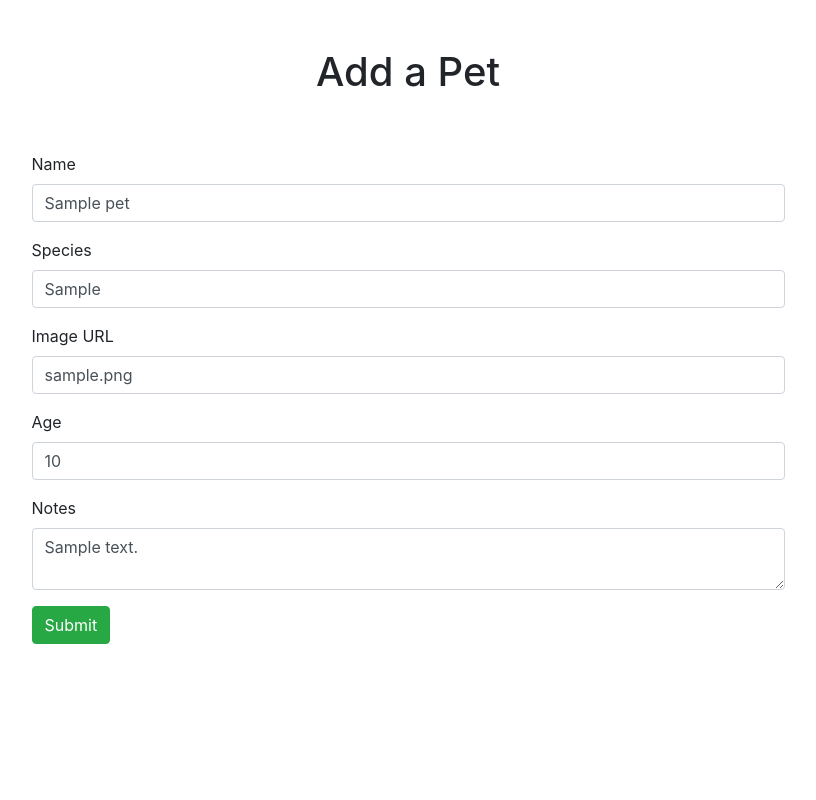
After one commit to johnathan-booy/Adopt, a Flask app: page /1/edit in a window 1280 px wide. The commit adds this page. Shown: the whole page, without its empty margins (232-1048 px from the left). Run offline with Flask 3, Linux system fonts and the light colour scheme; tables that the repository leaves empty hold one stand-in row (values such as "Sample post"); some libraries are stand-ins or nearby versions.

Commit message:
Handle Edit Form

```diff
--- a/app.py
+++ b/app.py
@@ -22,9 +22,16 @@ def home_page():
     return render_template('home.html', pets=pets)
 
 
+@app.route('/<int:id>', methods=['GET'])
+def pet_details(id):
+    """Shows details about a specific pet"""
+    pet = Pet.query.get_or_404(id)
+    return render_template('details.html', pet=pet)
+
+
 @app.route('/add', methods=['GET', 'POST'])
 def add_pet_form():
-    """Shows a form that lets users add a new pet"""
+    """Shows a form to add a new pet"""
     form = PetForm()
 
     if form.validate_on_submit():
@@ -41,3 +48,21 @@ def add_pet_form():
         return redirect('/')
     else:
         return render_template('add-pet.html', form=form)
+
+
+@app.route('/<int:id>/edit', methods=['GET', 'POST'])
+def edit_pet_form(id):
+    """Shows a form to edit an existing pet"""
+    pet = Pet.query.get_or_404(id)
+    form = PetForm(obj=pet)
+
+    if form.validate_on_submit():
+        pet.name = form.name.data
+        pet.species = form.species.data
+        pet.image_url = form.image_url.data
+        pet.age = form.age.data
+        pet.notes = form.notes.data
+        db.session.commit()
+        return redirect(f'/{id}')
+    else:
+        return render_template('edit-pet.html', form=form)
--- a/forms.py
+++ b/forms.py
@@ -1,7 +1,7 @@
 from tokenize import String
 from flask_wtf import FlaskForm
 from wtforms import StringField, IntegerField, URLField, TextAreaField
-from wtforms.validators import InputRequired, Optional, URL
+from wtforms.validators import InputRequired, Optional, URL, NumberRange
 
 
 class PetForm(FlaskForm):
@@ -9,5 +9,6 @@ class PetForm(FlaskForm):
     name = StringField("Name", validators=[InputRequired()])
     species = StringField("Species", validators=[InputRequired()])
     image_url = URLField("Image URL", validators=[Optional(), URL()])
-    age = IntegerField("Age", validators=[Optional()])
+    age = IntegerField("Age", validators=[
+                       Optional(), NumberRange(min=0, max=30)])
     notes = TextAreaField("Notes", validators=[Optional()])
--- a/static/style.css
+++ b/static/style.css
@@ -0,0 +1,3 @@
+.window-height {
+	min-height: 100vh;
+}
--- a/templates/base.html
+++ b/templates/base.html
@@ -15,21 +15,21 @@
 		integrity="sha384-TX8t27EcRE3e/ihU7zmQxVncDAy5uIKz4rEkgIXeMed4M0jlfIDPvg6uqKI2xXr2" crossorigin="anonymous">
 
 	<!-- Font Awesome -->
-	<!-- <script src="https://kit.fontawesome.com/7411db11d8.js" crossorigin="anonymous"></script> -->
+	<script src="https://kit.fontawesome.com/7411db11d8.js" crossorigin="anonymous"></script>
 
 	<!-- CSS -->
 	<link rel="stylesheet" href="/static/style.css">
 </head>
 
 <body class="bg-light">
-	<div class="container bg-white">
+	<div class="container window-height bg-white">
 		{% block content %}
 		{% endblock %}
 	</div>
 
 	<!-- jQuery -->
-	<!-- <script src="https://code.jquery.com/jquery-3.6.0.min.js"
-		integrity="sha256-/xUj+3OJU5yExlq6GSYGSHk7tPXikynS7ogEvDej/m4=" crossorigin="anonymous"></script> -->
+	<script src="https://code.jquery.com/jquery-3.6.0.min.js"
+		integrity="sha256-/xUj+3OJU5yExlq6GSYGSHk7tPXikynS7ogEvDej/m4=" crossorigin="anonymous"></script>
 
 	<!-- Bootstrap -->
 	<script src="https://cdn.jsdelivr.net/npm/bootstrap@4.5.3/dist/js/bootstrap.bundle.min.js"
--- /dev/null
+++ b/templates/edit-pet.html
@@ -0,0 +1,34 @@
+{% extends 'base.html' %}
+
+{% block title %}
+<title>Add a Pet</title>
+{% endblock %}
+
+{% block content %}
+<div class="pt-5 text-center">
+    <h1>Add a Pet</h1>
+</div>
+<div class="p-5 row justify-content-center">
+    {% if form %}
+    <div class="col-md-9">
+        <form method="post">
+            {{form.hidden_tag()}}
+            {% for field in form
+            if field.widget.input_type != 'hidden' %}
+            <div class="form-group">
+                {{field.label(class_="form-label")}}
+                {{field(class_="form-control")}}
+
+                {% for err in field.errors %}
+                <small class="form-text text-danger">{{err}}</small>
+                {% endfor %}
+            </div>
+            {% endfor %}
+            <button class="btn btn-success">Submit</button>
+        </form>
+    </div>
+    {% endif %}
+</div>
+
+
+{% endblock %}
```
Also changed, not shown: templates/details.html (added, +57 -0 lines), templates/home.html (+9 -15 lines).
